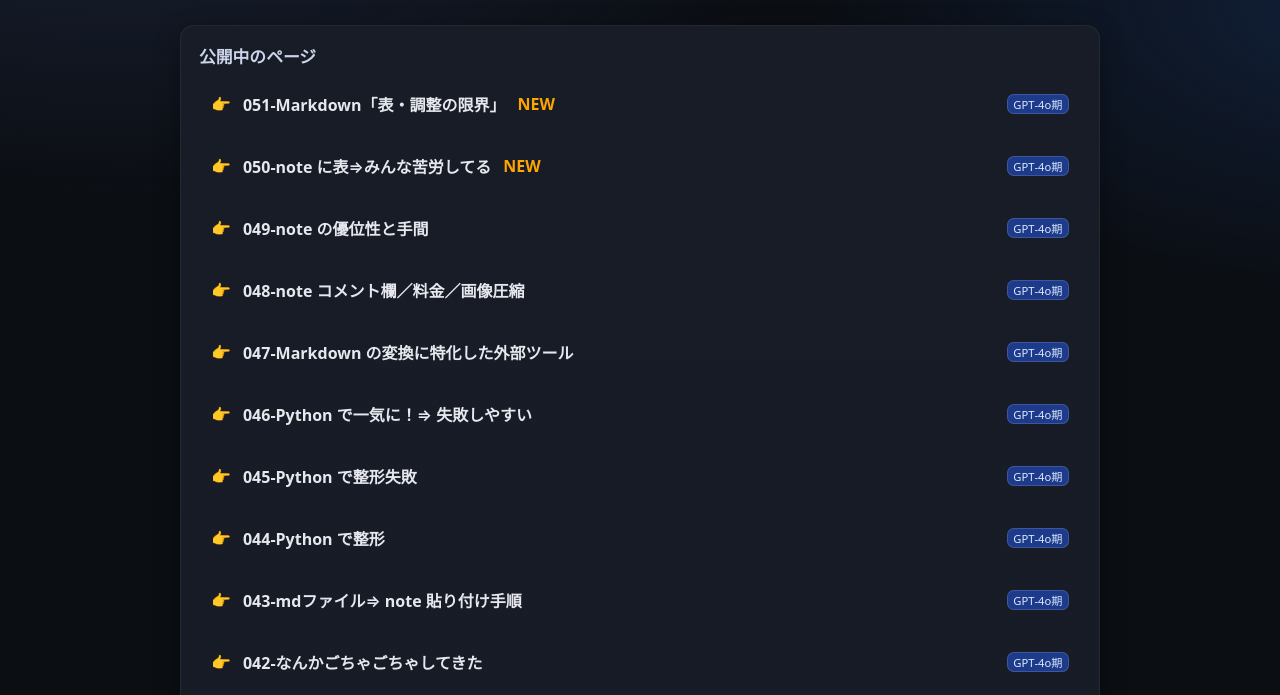
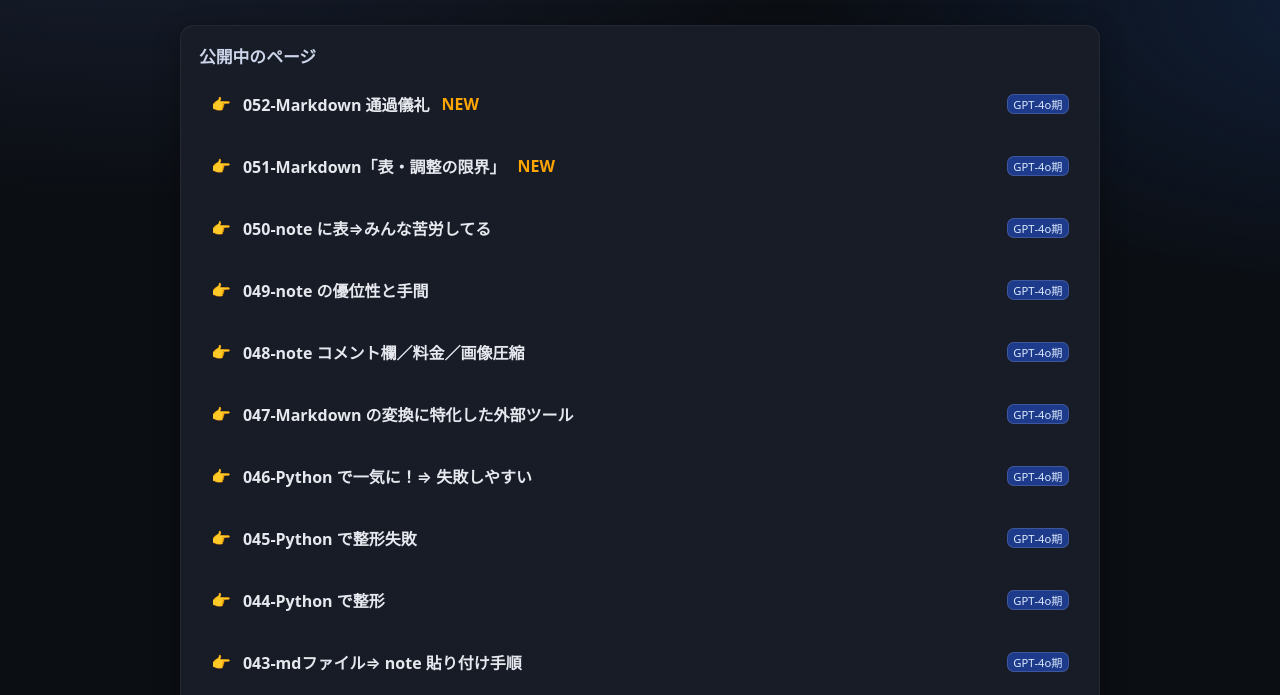
Before and after one commit to 55blechat/explr-gpt, a plain HTML site: page index.html in a window 1280 px wide. Shown: the part 81-776 px from the top of the page. Drawn offline with Linux system fonts and the light colour scheme.

Commit message:
Update index.html

```diff
--- a/index.html
+++ b/index.html
@@ -104,6 +104,14 @@
         -->
       <ul class="pages">
         <li class="page">
+          👉 <a class="name" href="https://55blechat.github.io/explr-gpt/052-Markdown%20%E9%80%9A%E9%81%8E%E5%84%80%E7%A4%BC.html">052-Markdown 通過儀礼</a><span style="color:orange; font-weight:bold;">NEW</span>
+          <div class="meta">
+            <span class="chip v4o" title="GPT-4o期">GPT‑4o期</span>
+          </div>
+        </li>
+
+      <ul class="pages">
+        <li class="page">
           👉 <a class="name" href="https://55blechat.github.io/explr-gpt/051-Markdown%E3%80%8C%E8%A1%A8%E3%83%BB%E8%AA%BF%E6%95%B4%E3%81%AE%E9%99%90%E7%95%8C%E3%80%8D.html">051-Markdown「表・調整の限界」</a><span style="color:orange; font-weight:bold;">NEW</span>
           <div class="meta">
             <span class="chip v4o" title="GPT-4o期">GPT‑4o期</span>
@@ -112,7 +120,7 @@
 
       <ul class="pages">
         <li class="page">
-          👉 <a class="name" href="https://55blechat.github.io/explr-gpt/050-note%20%E3%81%AB%E8%A1%A8%E2%87%92%E3%81%BF%E3%82%93%E3%81%AA%E8%8B%A6%E5%8A%B4%E3%81%97%E3%81%A6%E3%82%8B.html">050-note に表⇒みんな苦労してる</a><span style="color:orange; font-weight:bold;">NEW</span>
+          👉 <a class="name" href="https://55blechat.github.io/explr-gpt/050-note%20%E3%81%AB%E8%A1%A8%E2%87%92%E3%81%BF%E3%82%93%E3%81%AA%E8%8B%A6%E5%8A%B4%E3%81%97%E3%81%A6%E3%82%8B.html">050-note に表⇒みんな苦労してる</a>
           <div class="meta">
             <span class="chip v4o" title="GPT-4o期">GPT‑4o期</span>
           </div>
```
